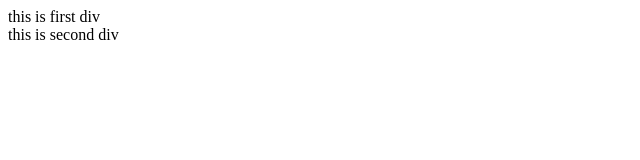
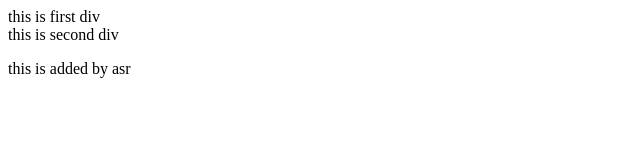
Before and after one commit to asr8320/CssPractice, a plain HTML site: page index.html in a window 1280 px wide. Shown: the whole page, without its empty margins (0-640 px from the left). Drawn offline with Linux system fonts and the light colour scheme.

Commit message:
Update index.html
Added by Sri in Asr working branch

```diff
--- a/index.html
+++ b/index.html
@@ -6,6 +6,7 @@
         <div>
             this is second div
         </div>
+        <p>this is added by asr</p>
     </body>
 
 </html>
```
